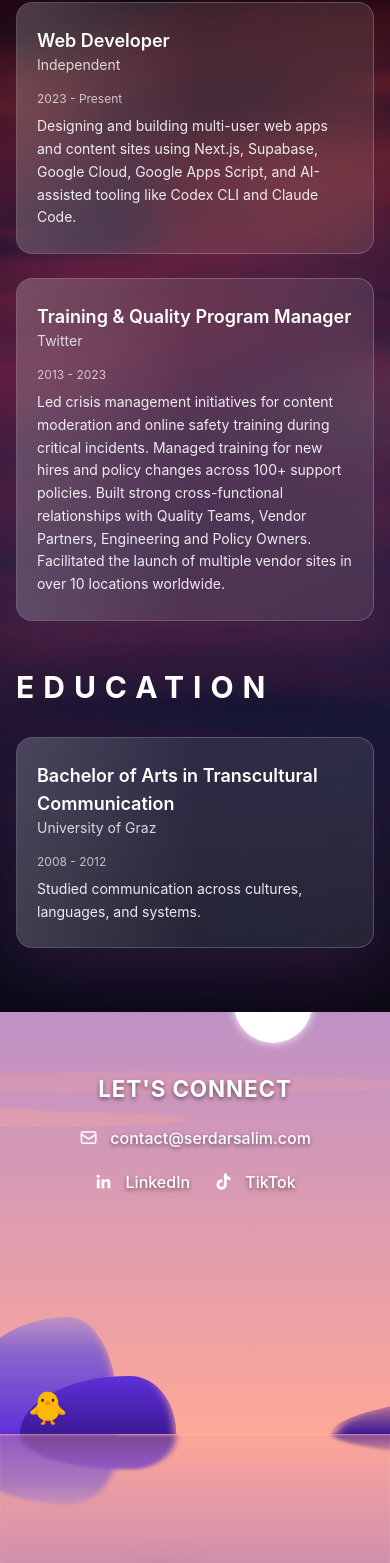
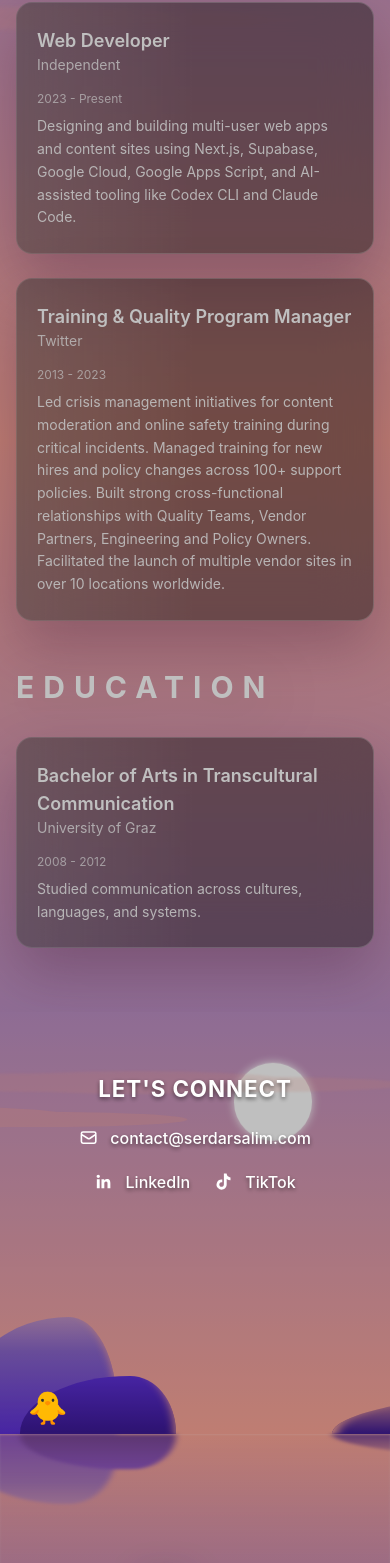
Before and after one commit to serdarsalim/serdarsalimhp, a Next.js app: page / in a window 390 px wide. Shown: the part 3137-4700 px from the top of the page. Built offline with nearby package versions, Linux system fonts and the light colour scheme.

Commit message:
combing footer and education bgs?

```diff
--- a/app/components/Experience.tsx
+++ b/app/components/Experience.tsx
@@ -1,4 +1,6 @@
 'use client';
+
+import Sky from './Sky';
 
 export default function Experience() {
   const experiences = [
@@ -26,19 +28,10 @@ export default function Experience() {
   ];
 
   return (
-    <section
-      className="relative py-16 md:py-32 text-white"
-      style={{
-        backgroundImage: 'url(/normalsunset0.jpg)',
-        backgroundSize: 'cover',
-        backgroundPosition: 'center',
-      }}
-    >
-      <div className="absolute inset-0 bg-black/35 pointer-events-none" aria-hidden="true" />
-      <div className="absolute inset-x-0 top-0 h-1/2 bg-linear-to-b from-black via-black/50 to-transparent pointer-events-none backdrop-blur-[2px]" aria-hidden="true" style={{ maskImage: 'linear-gradient(to bottom, black, transparent)' }} />
-      <div className="absolute inset-x-0 top-0 h-1/3 backdrop-blur-sm pointer-events-none" aria-hidden="true" style={{ maskImage: 'linear-gradient(to bottom, black, transparent)' }} />
-      <div className="absolute inset-x-0 bottom-0 h-1/3 bg-gradient-to-t from-black/55 via-black/25 to-transparent pointer-events-none" aria-hidden="true" />
-      <div className="max-w-4xl mx-auto px-4 md:px-6">
+    <section className="relative py-16 md:py-32 text-white overflow-hidden">
+      <Sky />
+      <div className="absolute inset-0 bg-black/25 pointer-events-none" aria-hidden="true" style={{ zIndex: 1 }} />
+      <div className="relative max-w-4xl mx-auto px-4 md:px-6">
         {/* Work Experience */}
         <div className="mb-12 md:mb-20">
           <h2 className="text-3xl md:text-4xl font-bold text-white mb-8 md:mb-12 tracking-[0.3em] uppercase drop-shadow-[0_8px_30px_rgba(0,0,0,0.25)]">Experience</h2>
@@ -46,9 +39,9 @@ export default function Experience() {
             {experiences.map((exp, index) => (
               <div
                 key={index}
-                className="relative overflow-hidden rounded-2xl border border-white/20 bg-white/10 backdrop-blur-xl px-5 py-6 md:px-8 md:py-8 shadow-[0_25px_60px_rgba(95,39,87,0.35)]"
+                className="relative overflow-hidden rounded-2xl border border-white/25 bg-black/40 backdrop-blur-xl px-5 py-6 md:px-8 md:py-8 shadow-[0_25px_60px_rgba(95,39,87,0.35)]"
               >
-                <div className="absolute inset-0 pointer-events-none bg-gradient-to-r from-white/20 via-transparent to-transparent opacity-60" aria-hidden="true" />
+                <div className="absolute inset-0 pointer-events-none bg-linear-to-r from-white/20 via-transparent to-transparent opacity-60" aria-hidden="true" />
                 <div className="relative flex flex-col md:flex-row md:items-start md:justify-between gap-3 mb-2">
                   <div>
                     <h3 className="text-lg md:text-xl font-semibold text-white">{exp.role}</h3>
@@ -69,9 +62,9 @@ export default function Experience() {
             {education.map((edu, index) => (
               <div
                 key={index}
-                className="relative overflow-hidden rounded-2xl border border-white/20 bg-white/10 backdrop-blur-xl px-5 py-6 md:px-8 md:py-8 shadow-[0_25px_60px_rgba(95,39,87,0.35)]"
+                className="relative overflow-hidden rounded-2xl border border-white/25 bg-black/40 backdrop-blur-xl px-5 py-6 md:px-8 md:py-8 shadow-[0_25px_60px_rgba(95,39,87,0.35)]"
               >
-                <div className="absolute inset-0 pointer-events-none bg-gradient-to-r from-white/20 via-transparent to-transparent opacity-60" aria-hidden="true" />
+                <div className="absolute inset-0 pointer-events-none bg-linear-to-r from-white/20 via-transparent to-transparent opacity-60" aria-hidden="true" />
                 <div className="relative flex flex-col md:flex-row md:items-start md:justify-between gap-3 mb-2">
                   <div>
                     <h3 className="text-lg md:text-xl font-semibold text-white">{edu.degree}</h3>
--- a/app/components/Landscape.module.css
+++ b/app/components/Landscape.module.css
@@ -35,6 +35,15 @@
   position: relative;
   z-index: 1;
   overflow: hidden;
+}
+
+.landscape::after {
+  content: "";
+  position: absolute;
+  inset: 0;
+  background: rgba(0, 0, 0, 0.25);
+  pointer-events: none;
+  z-index: 1;
 }
 
 .connect-card {
@@ -350,7 +359,7 @@
   width: 20vmin;
   height: 20vmin;
   left: calc(70% - 10vmin);
-  top: -20vmin;
+  top: 5vmin;
   transform: translate3d(0, 0, 0);
   animation: set 120s forwards;
   box-shadow: 0 0 10px white;
--- /dev/null
+++ b/app/components/Sky.module.css
@@ -0,0 +1,57 @@
+:root {
+  --v1: #be91c6;
+  --s1: #fea798;
+  --cloud: #fea798;
+}
+
+.sky {
+  position: absolute;
+  inset: 0;
+  background-image: linear-gradient(var(--v1), var(--s1), var(--v1));
+  overflow: hidden;
+  pointer-events: none;
+}
+
+.cloud {
+  position: absolute;
+  width: 80vmin;
+  height: 6vmin;
+  background: currentcolor;
+  color: var(--cloud);
+  top: 24vmin;
+  left: 20vmin;
+  border-radius: 50%;
+  box-shadow: 30vmin 0.5vmin 0 -1vmin currentcolor,
+    -25vmin 0 0 -0.6vmin currentcolor;
+  opacity: 0.3;
+  transform: translate3d(-150vmin, 0, 0);
+  animation: clouds 120s linear infinite;
+  animation-delay: -10s;
+}
+
+@keyframes clouds {
+  0% {
+    transform: translate3d(-150vmin, 0, 0);
+  }
+  100% {
+    transform: translate3d(150vmin, 0, 0);
+  }
+}
+
+.cloud-1 {
+  left: 60vmin;
+  top: 15vmin;
+  opacity: 0.25;
+  filter: blur(1px);
+  animation-delay: 0s;
+  animation-duration: 100s;
+}
+
+.cloud-2 {
+  left: 40vmin;
+  top: 35vmin;
+  opacity: 0.2;
+  filter: blur(2px);
+  animation-delay: -30s;
+  animation-duration: 140s;
+}
--- /dev/null
+++ b/app/components/Sky.tsx
@@ -0,0 +1,13 @@
+'use client';
+
+import styles from './Sky.module.css';
+
+export default function Sky() {
+  return (
+    <div className={styles.sky}>
+      <div className={styles.cloud}></div>
+      <div className={`${styles.cloud} ${styles['cloud-1']}`}></div>
+      <div className={`${styles.cloud} ${styles['cloud-2']}`}></div>
+    </div>
+  );
+}
```
